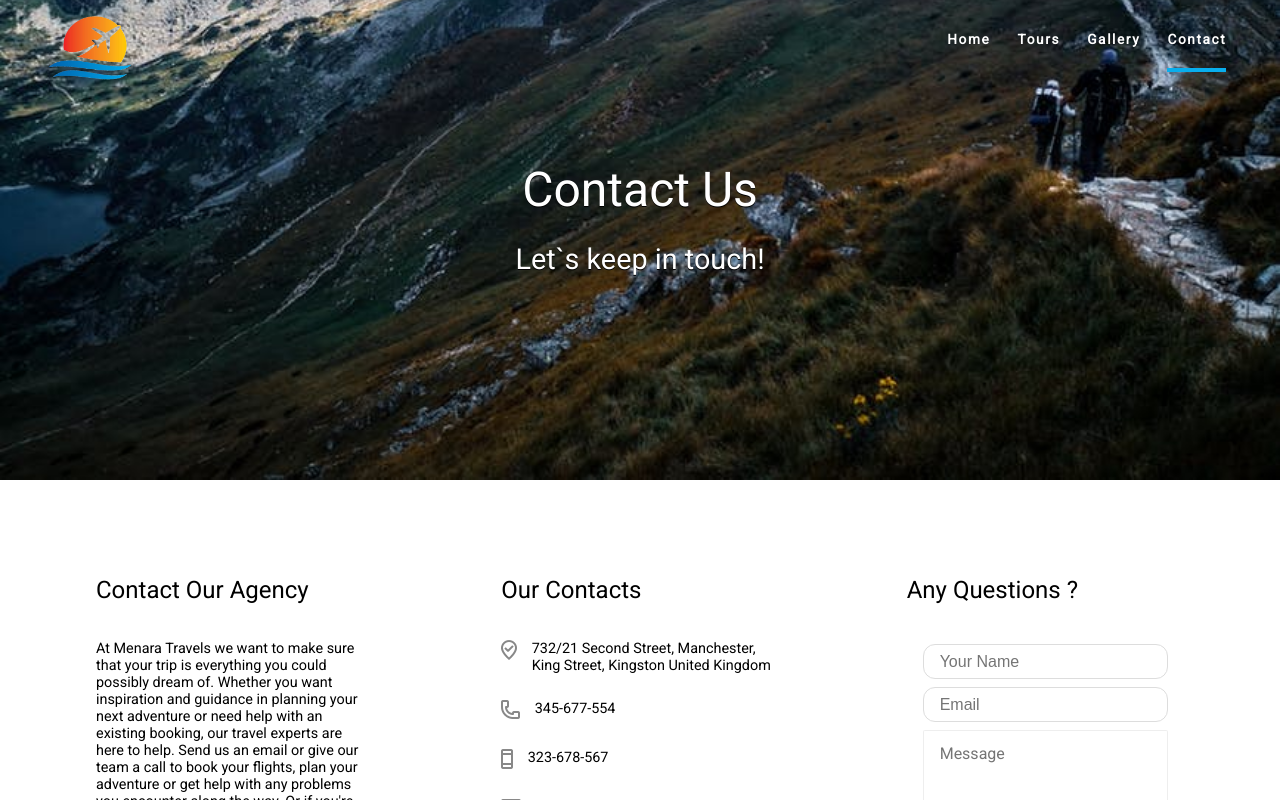
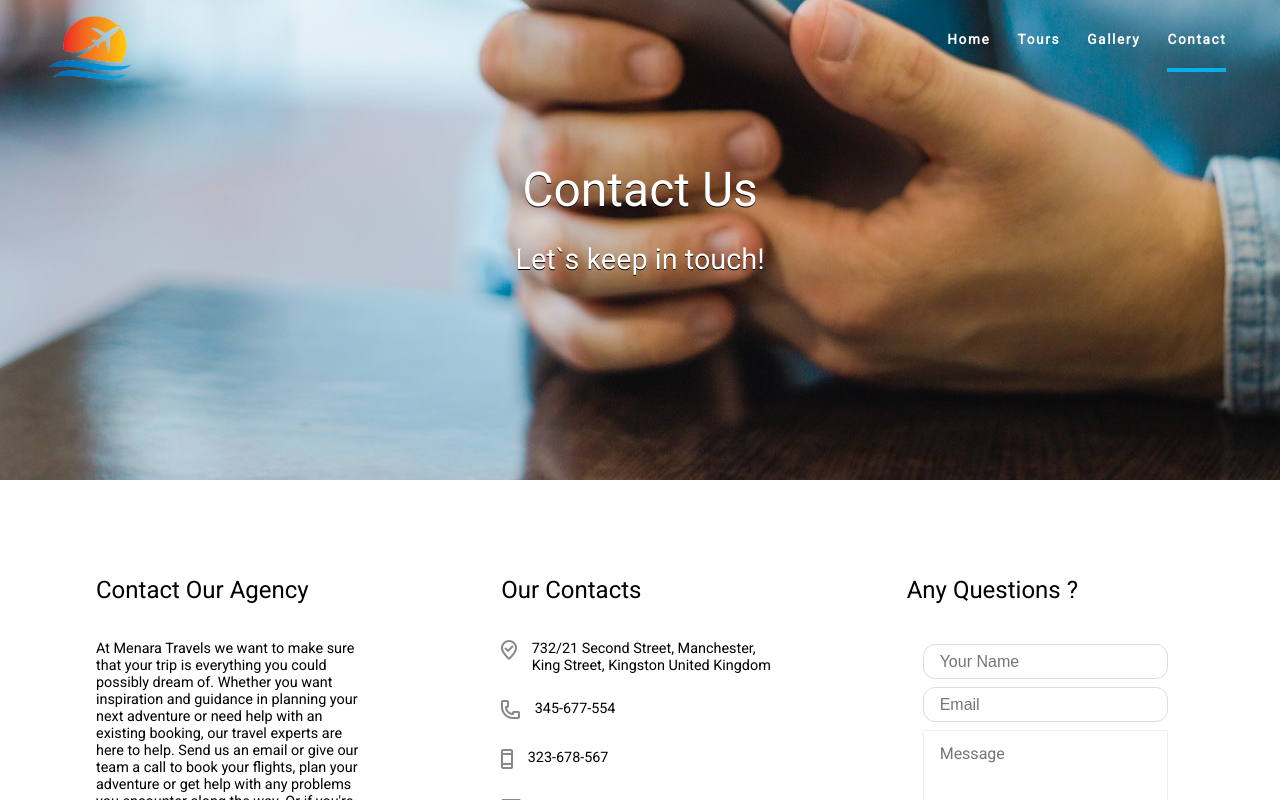
Before and after one commit to devkhaldi/Travel-Agency, a React (Create React App) app in the folder client/: page /contact in a window 1280 px wide. Shown: the top 800 px of the page. Built offline with nearby package versions, Linux system fonts and the light colour scheme.

Commit message:
contact hero

```diff
--- a/client/src/Component/Hero.js
+++ b/client/src/Component/Hero.js
@@ -9,7 +9,7 @@
       style={{
         background: `url(${bgImage})`,
         backgroundSize: "cover",
-        backgroundPosition: "bottom",
+        backgroundPosition: "bottom left",
       }}>
       <div className='text-container'>{children}</div>
     </section>
```
Also changed, not shown: client/src/Contact/Contact.js (+26 -20 lines), client/src/img/Contact/contact.jpg (added).
